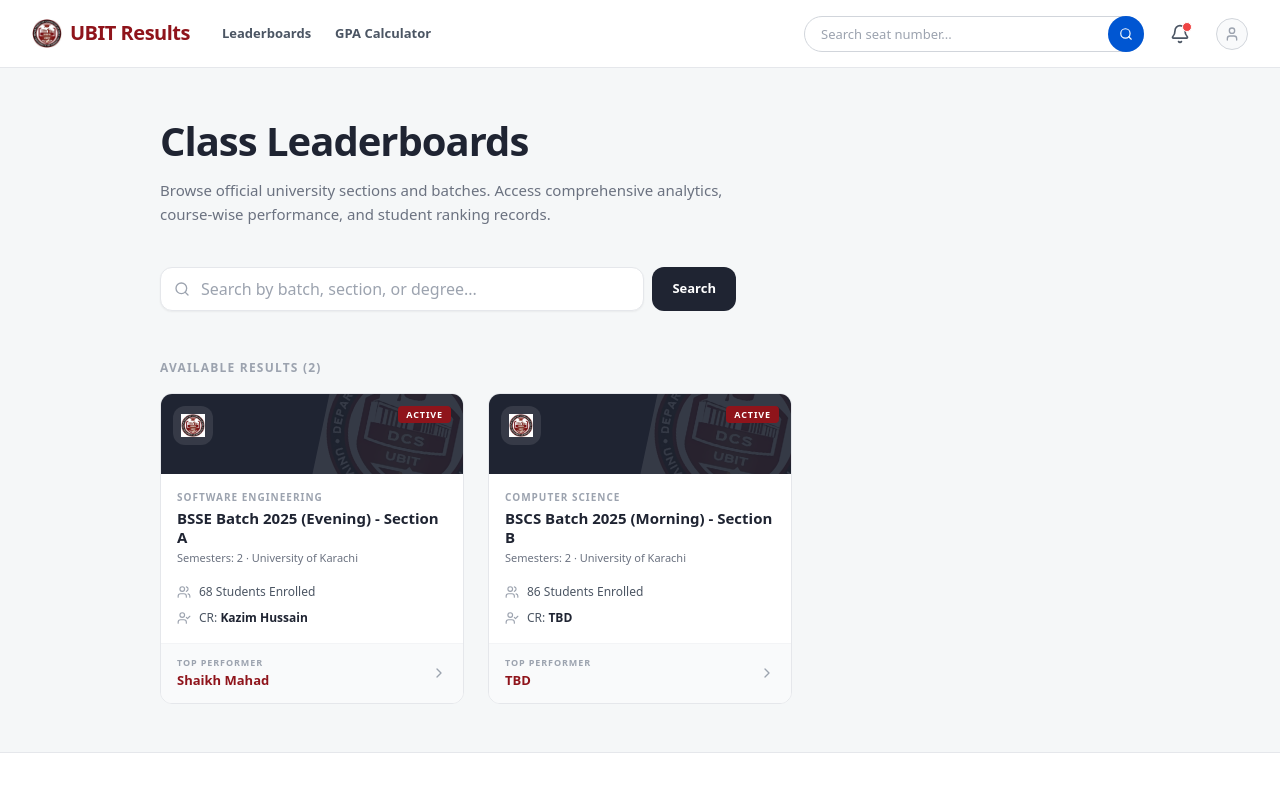
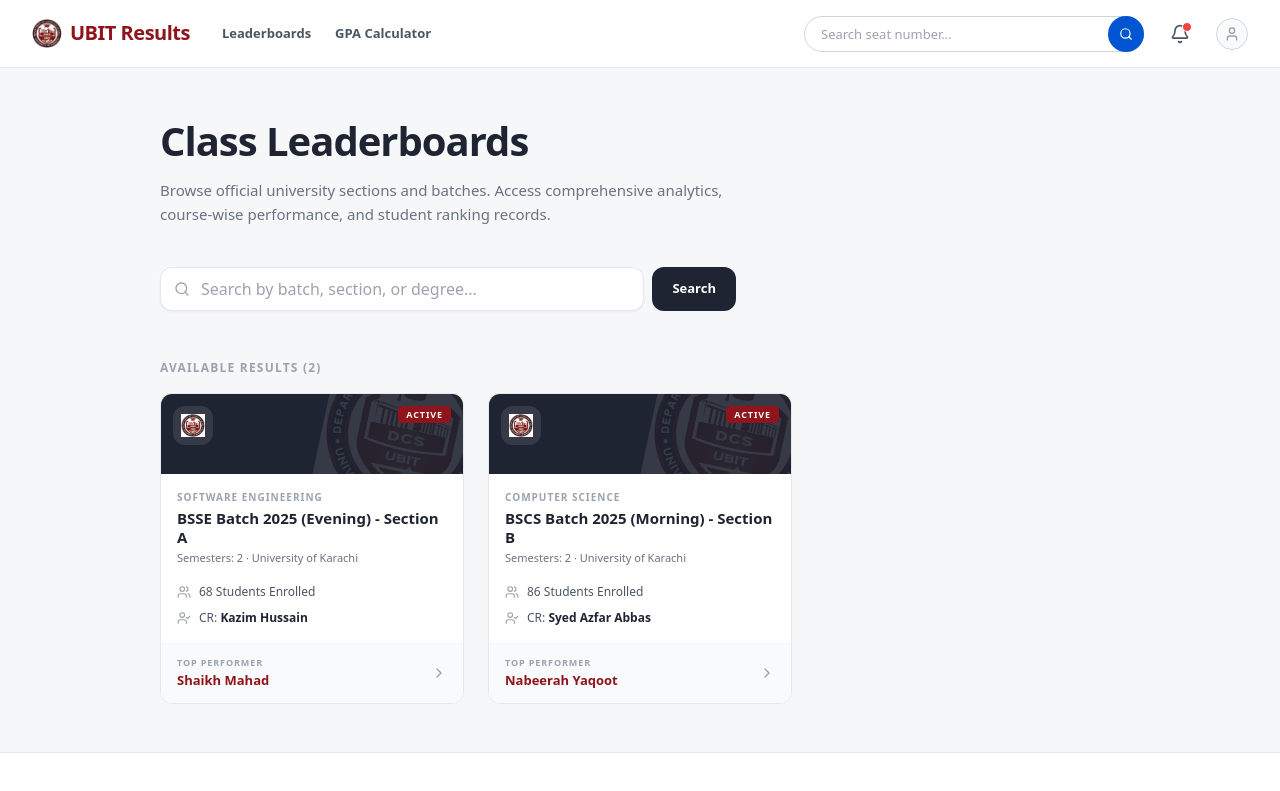
Before and after one commit to codewithmahad/ubit-semester-result-dashboard, a Next.js app: page /leaderboards in a window 1280 px wide. Shown: the top 791 px of the page. Built offline with nearby package versions, Linux system fonts and the light colour scheme.

Commit message:
feat: initialize class registry with metadata for BSSE and BSCS sections

```diff
--- a/src/data/registry.ts
+++ b/src/data/registry.ts
@@ -34,8 +34,8 @@ export const CLASS_REGISTRY: ClassMetadata[] = [
     shift: "Morning",
     section: "Section B",
     degree: "Computer Science", // Adjust if another string is preferred
-    cr: "TBD",
-    topPerformer: "TBD",
+    cr: "Syed Azfar Abbas",
+    topPerformer: "Nabeerah Yaqoot",
     activeSemesters: ["semester1", "semester2"],
   },
 ];
```
